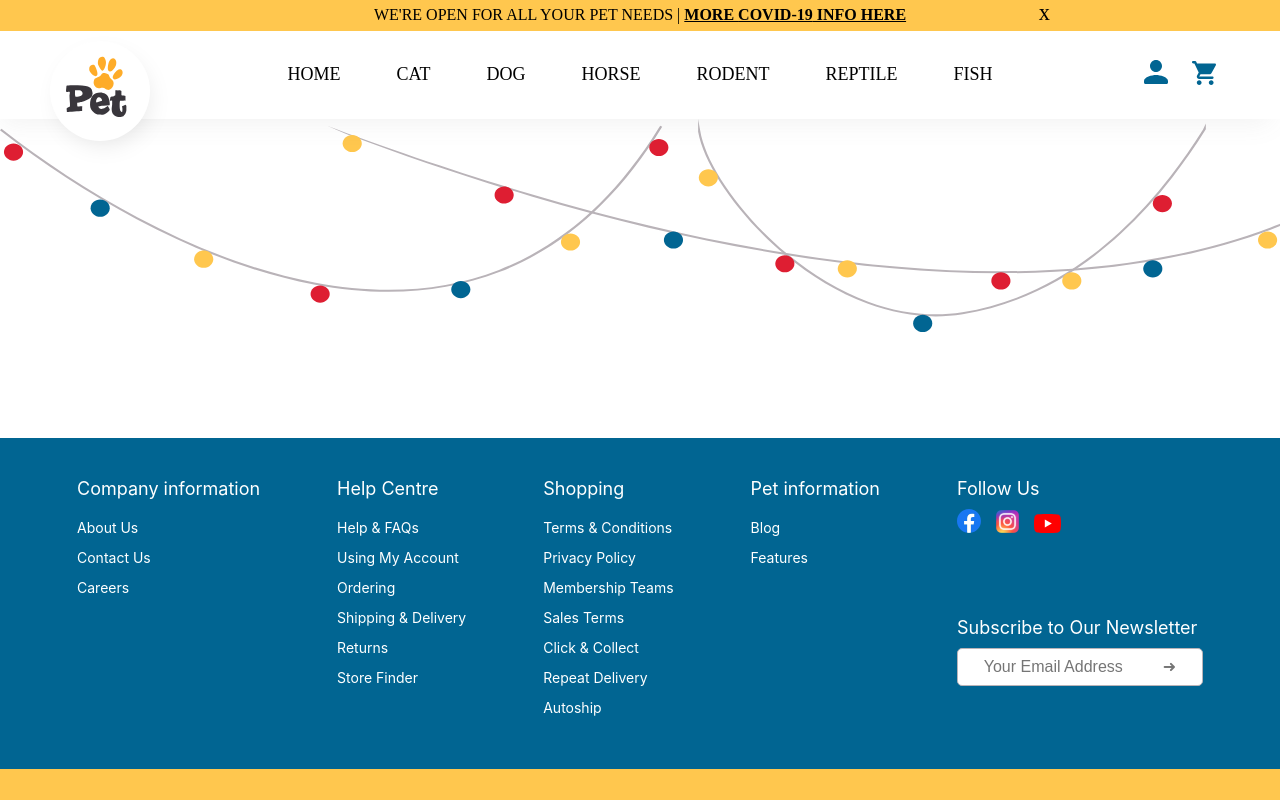
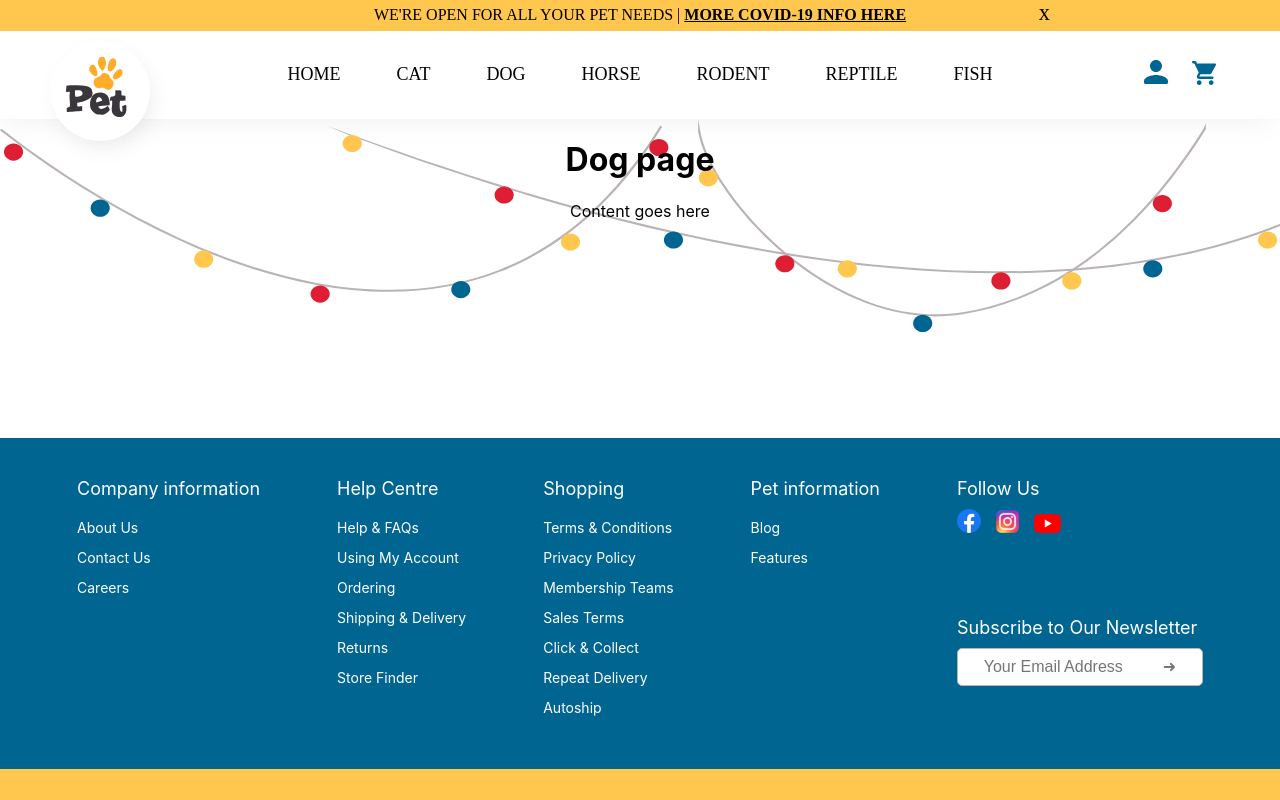
Before and after one commit to CaedanLavender/pet, a React (Create React App) app: page /dog in a window 1280 px wide. Built offline with nearby package versions, Linux system fonts and the light colour scheme.

Commit message:
added Dog page

```diff
--- a/src/App.js
+++ b/src/App.js
@@ -5,6 +5,7 @@ import Footer from './components/Footer';
 import Product from './components/Product';
 import Cart from './components/Cart';
 import Account from './components/Account';
+import Dog from './components/Dog';
 
 function App() {
 
@@ -17,6 +18,7 @@ function App() {
                <Routes>
                   <Route exact path="/" element={<span>Mock home page</span>} />
                   <Route path="/search" element={<span>Mock home search</span>} />
+                  <Route path="/dog" element={<Dog />}/>
                   <Route path="/cart" element={ <Cart /> } />
                   <Route path="/product" element={ <Product /> } />
                   <Route path="/account" element={ <Account /> } />
--- /dev/null
+++ b/src/components/Dog.js
@@ -0,0 +1,13 @@
+
+
+const Dog = () => {
+
+    return (
+       <>
+          <h1>Dog page</h1>
+          <p>Content goes here</p>
+       </>
+    )
+ }
+
+ export default Dog;
```
